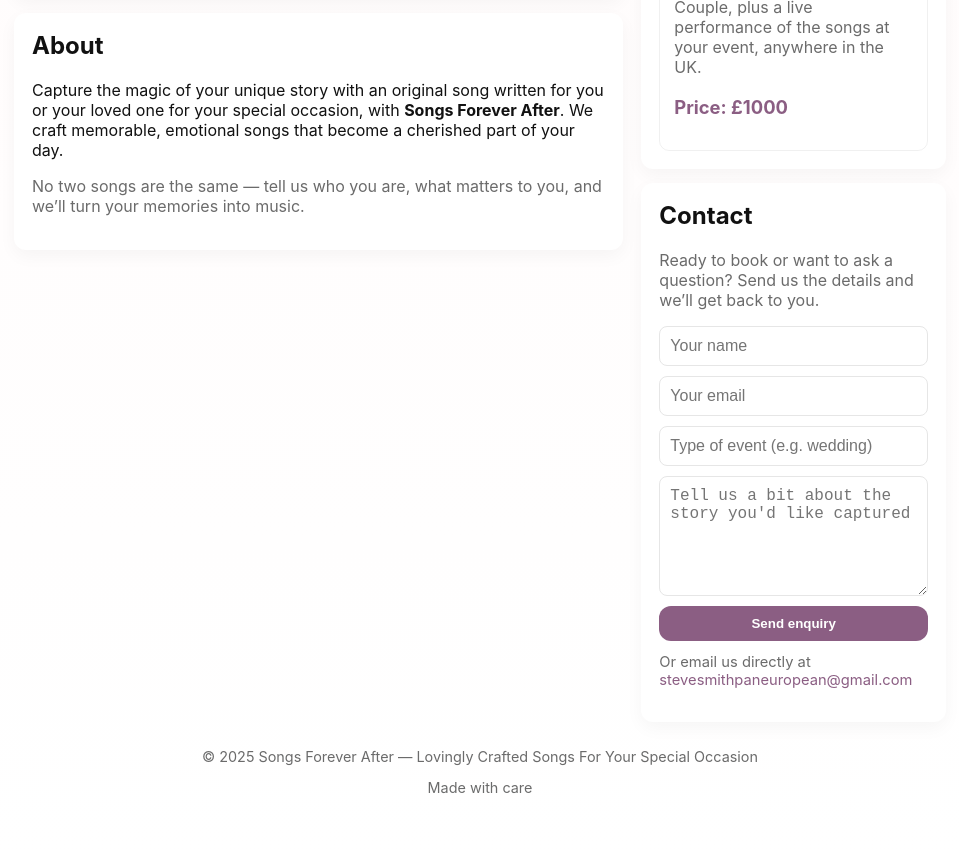
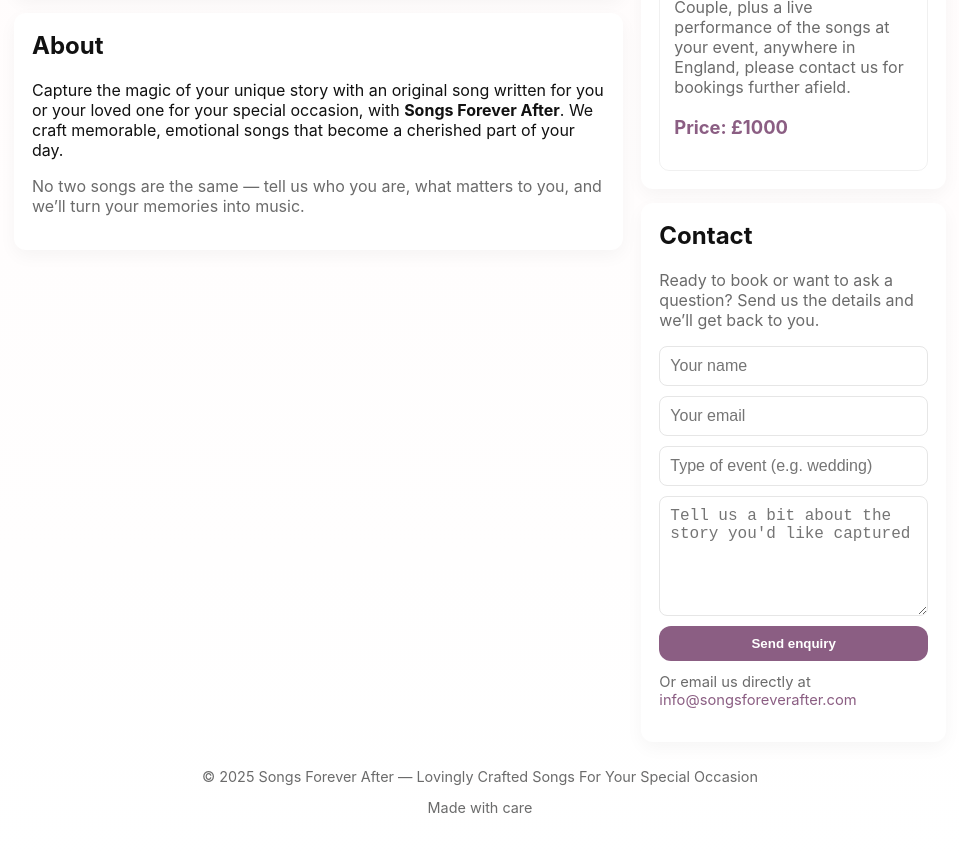
Before and after one commit to songsforeverafter/songsforeverafter.github.io, a plain HTML site: page index.html in a window 1280 px wide. Shown: the part 752-1604 px from the top of the page, without its empty margins (160-1119 px from the left). Drawn offline with Linux system fonts and the light colour scheme.

Commit message:
index.html

```diff
--- a/index.html
+++ b/index.html
@@ -109,7 +109,7 @@
 
             <div class="pkg">
               <h3>Band of Gold</h3>
-              <p class="muted">Everything in The Perfect Couple, plus a live performance of the songs at your event, anywhere in the UK.</p>
+              <p class="muted">Everything in The Perfect Couple, plus a live performance of the songs at your event, anywhere in England, please contact us for bookings further afield.</p>
               <p class="price">Price: £1000</p>
             </div>
           </div>
@@ -127,7 +127,7 @@
             <button type="submit" class="btn">Send enquiry</button>
           </form>
 
-          <p class="muted" style="margin-top:12px;font-size:0.92rem">Or email us directly at <a href="mailto:stevesmithpaneuropean@gmail.com">stevesmithpaneuropean@gmail.com</a></p>
+          <p class="muted" style="margin-top:12px;font-size:0.92rem">Or email us directly at <a href="mailto:info@songsforeverafter.com">info@songsforeverafter.com</a></p>
         </section>
 
       </aside>
```
